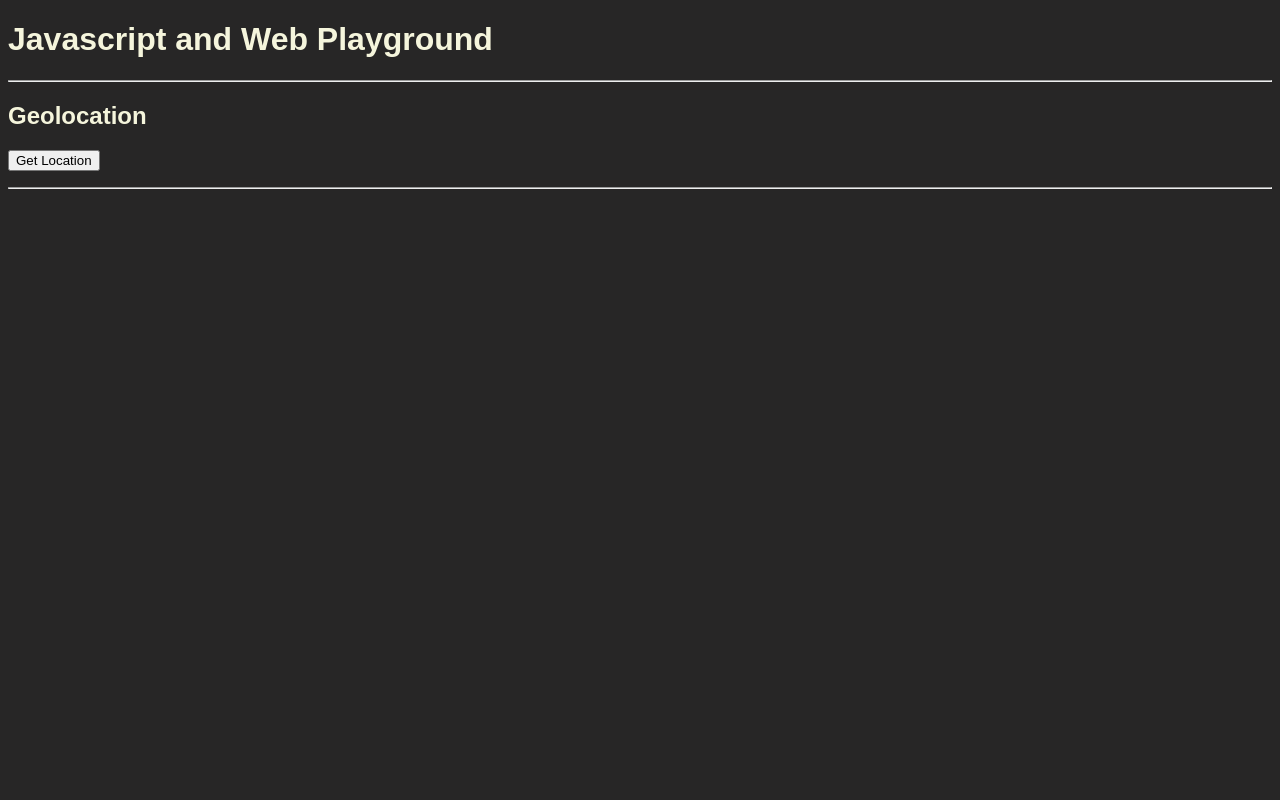
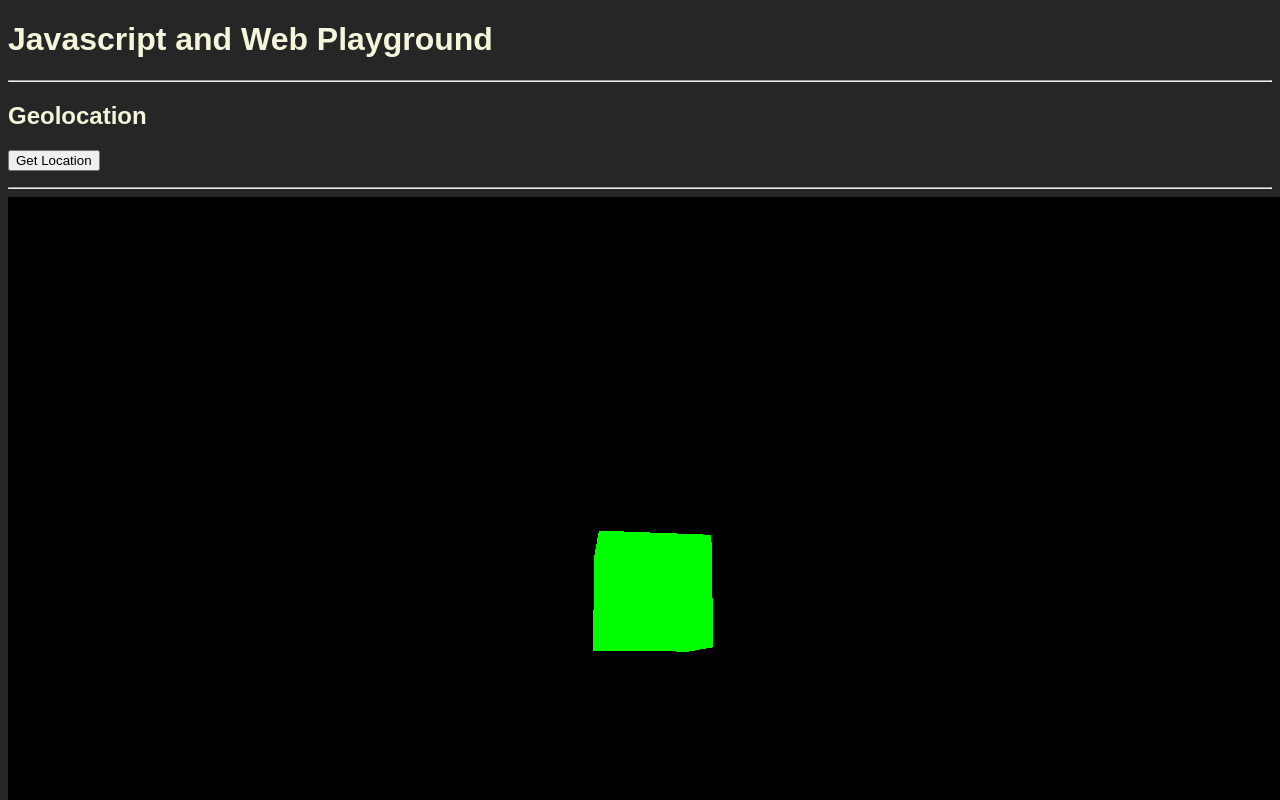
Before and after one commit to manojbaishya/dojo.web, a plain HTML site: page index.html in a window 1280 px wide. Shown: the top 800 px of the page. Drawn offline with nearby package versions, Linux system fonts and the light colour scheme.

Commit message:
Use esm.sh

```diff
--- a/index.html
+++ b/index.html
@@ -7,7 +7,17 @@
     <title>Javascript Playground</title>
     <link rel="icon" type="image/x-icon" href="/favicon.ico">
     <link rel="stylesheet" href="index.css">
-    <script type="module" src="imports.mjs"></script>
+
+    <script type="importmap">
+        {
+            "imports": {
+                "three": "https://esm.sh/three@0.166.1/build/three.module.js",
+                "three/addons/": "https://cdn.jsdelivr.net/npm/three@0.166.1/examples/jsm/"
+            }
+        }
+    </script>
+
+    <script type="module" src="main.mjs"></script>
 </head>
 
 <body>
--- a/imports.mjs
+++ b/main.mjs
@@ -1,5 +1,8 @@
 import * as geolocation from "./geolocation.mjs";
 import * as requests from "./fetch.mjs";
+
+import { ArrayFindLast } from "./playground.mjs";
+import { Demo } from "./threed.mjs";
 
 const getLocationBtn = document.getElementById("getLocationBtn");
 getLocationBtn.addEventListener("click", () => {
@@ -7,3 +10,6 @@ getLocationBtn.addEventListener("click", () => {
 });
 
 requests.writeData();
+
+ArrayFindLast();
+Demo();
--- /dev/null
+++ b/playground.mjs
@@ -0,0 +1,7 @@
+export function ArrayFindLast() {
+    const temp = [27, 28, 30, 40, 42, 35, 30];
+    const high = temp.findLast((x) => x > 40);
+
+    console.log(`temp: ${temp}`);
+    console.log(`high: ${high}`);
+}
--- /dev/null
+++ b/threed.mjs
@@ -0,0 +1,30 @@
+import * as THREE from "three";
+
+export function Demo() {
+    const scene = new THREE.Scene();
+    const camera = new THREE.PerspectiveCamera(
+        75,
+        window.innerWidth / window.innerHeight,
+        0.1,
+        1000,
+    );
+
+    const renderer = new THREE.WebGLRenderer();
+    renderer.setSize(window.innerWidth, window.innerHeight);
+    renderer.setAnimationLoop(() => animate(scene, camera, cube, renderer));
+    document.body.appendChild(renderer.domElement);
+
+    const geometry = new THREE.BoxGeometry(1, 1, 1);
+    const material = new THREE.MeshBasicMaterial({ color: 0x00ff00 });
+    const cube = new THREE.Mesh(geometry, material);
+    scene.add(cube);
+
+    camera.position.z = 5;
+}
+
+function animate(scene, camera, cube, renderer) {
+    cube.rotation.x += 0.01;
+    cube.rotation.y += 0.01;
+
+    renderer.render(scene, camera);
+}
```
Also changed, not shown: jsconfig.json (line endings or trailing spaces).
